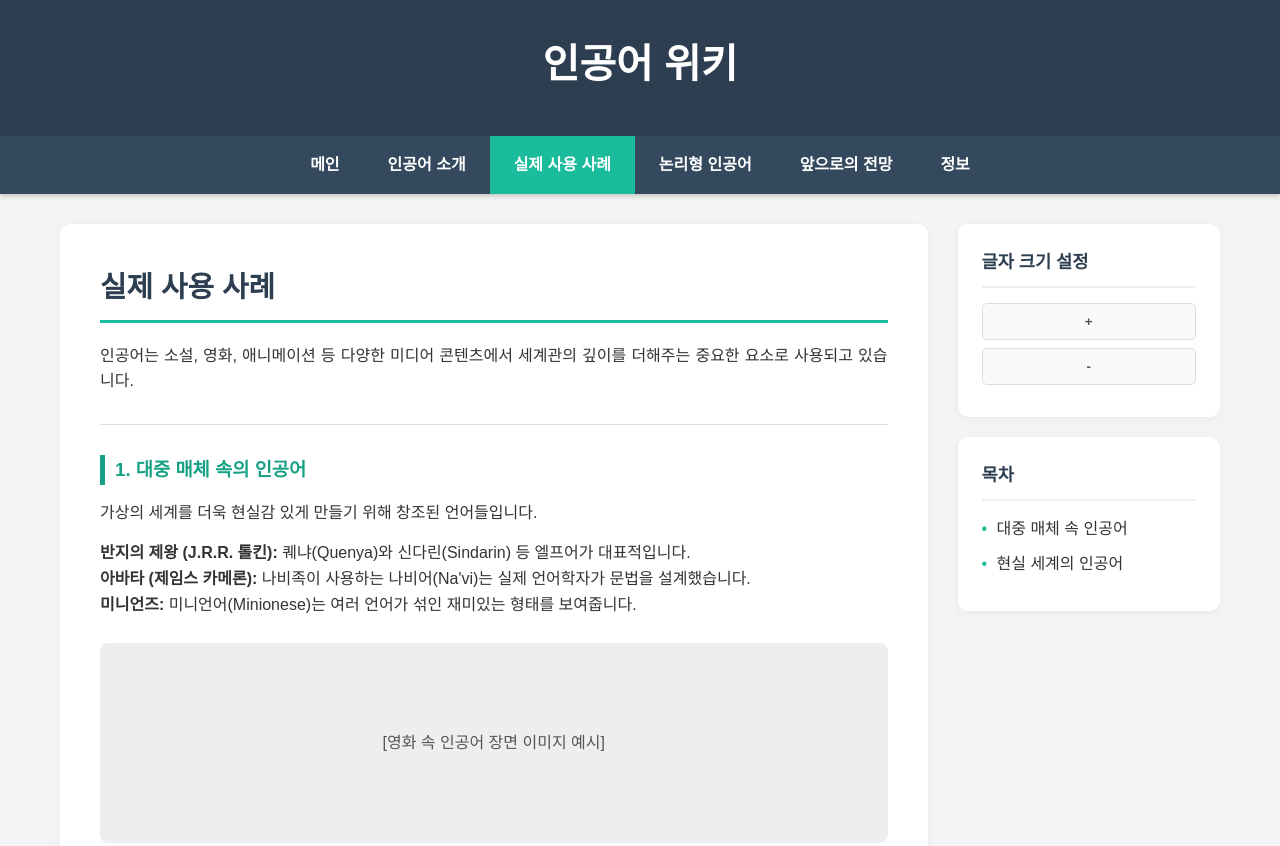
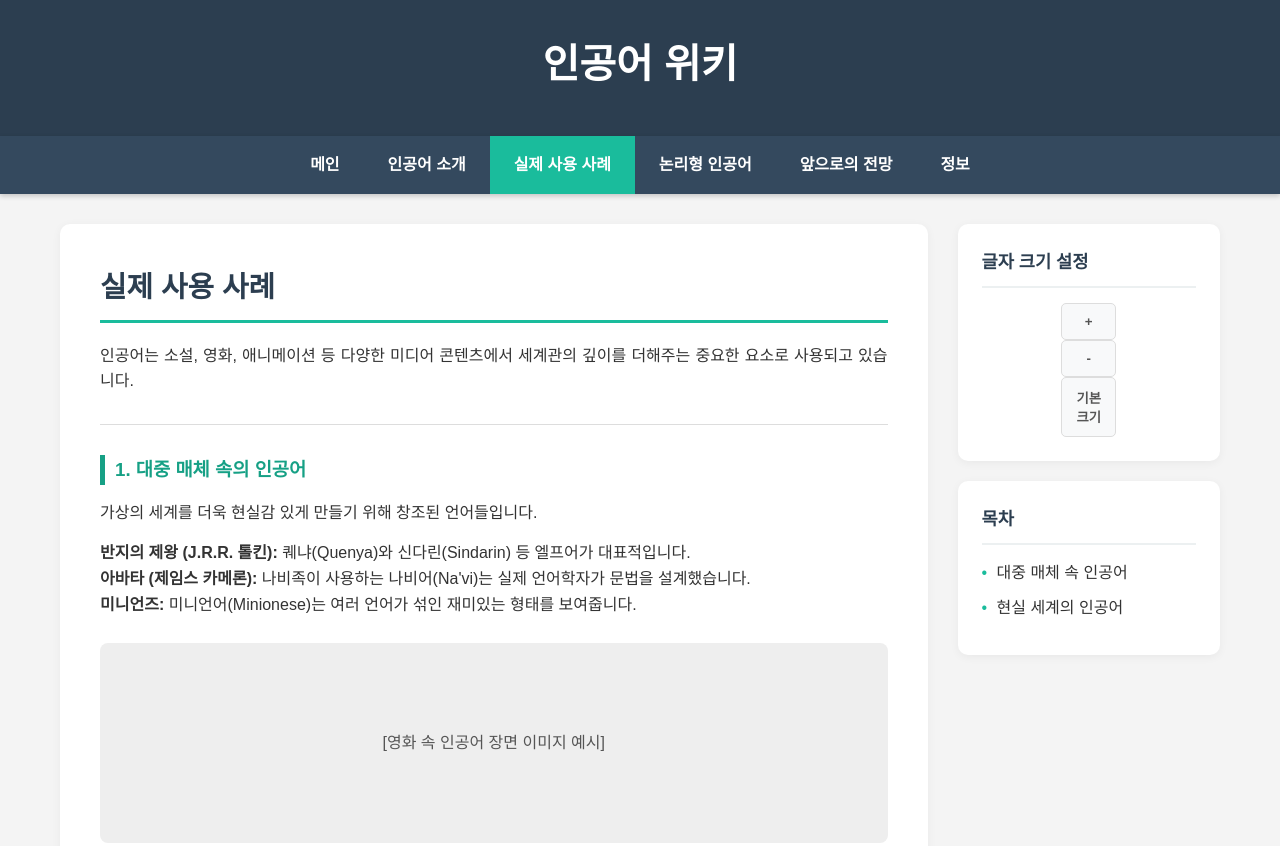
Before and after one commit to sg5993/sg5993.github.io, a plain HTML site: page cases.html in a window 1280 px wide. Shown: the top 846 px of the page. Drawn offline with Linux system fonts and the light colour scheme.

Commit message:
Add files via upload

```diff
--- a/cases.html
+++ b/cases.html
@@ -66,8 +66,9 @@
         <aside>
             <div class="widget">
                 <h3>글자 크기 설정</h3>
-                <button onclick="zoomIn()"><strong>+</strong></button>
-                <button onclick="zoomOut()"><strong>-</strong></button>
+                <button style="width: 55px; margin: 0 auto;" onclick="zoomIn()"><strong>+</strong></button>
+                <button style="width: 55px; margin: 0 auto;" onclick="zoomOut()"><strong>-</strong></button>
+                <button style="width: 55px; margin: 0 auto;" onclick="zoomOriginal()"><strong>기본 크기</strong></button>
             </div>
             <div class="widget">
                 <h3>목차</h3>
```
Also changed, not shown: future.html (+3 -2 lines), index.html (+3 -2 lines), information.html (+3 -2 lines), intro.html (+3 -2 lines), logical.html (+3 -2 lines).
